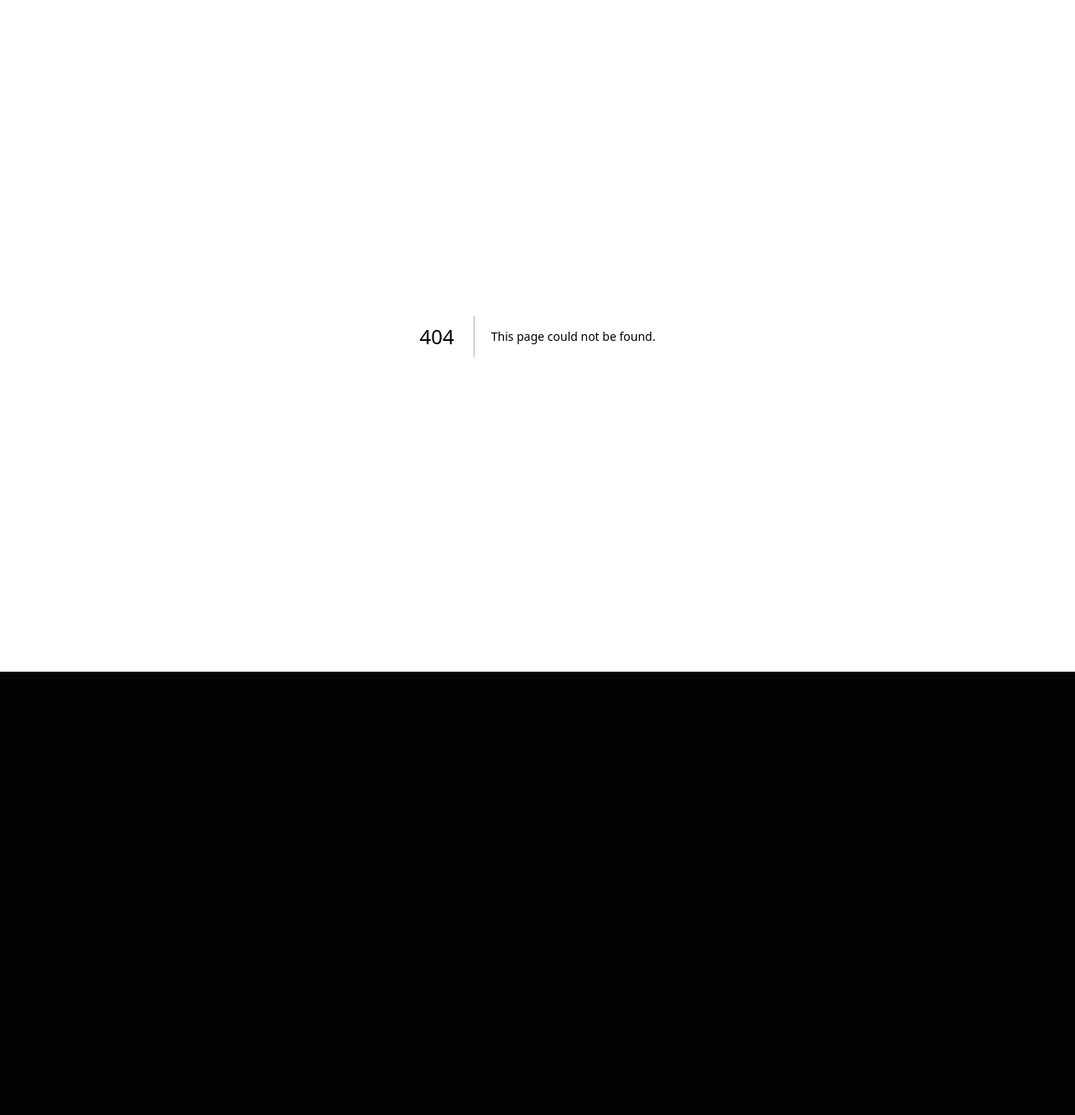
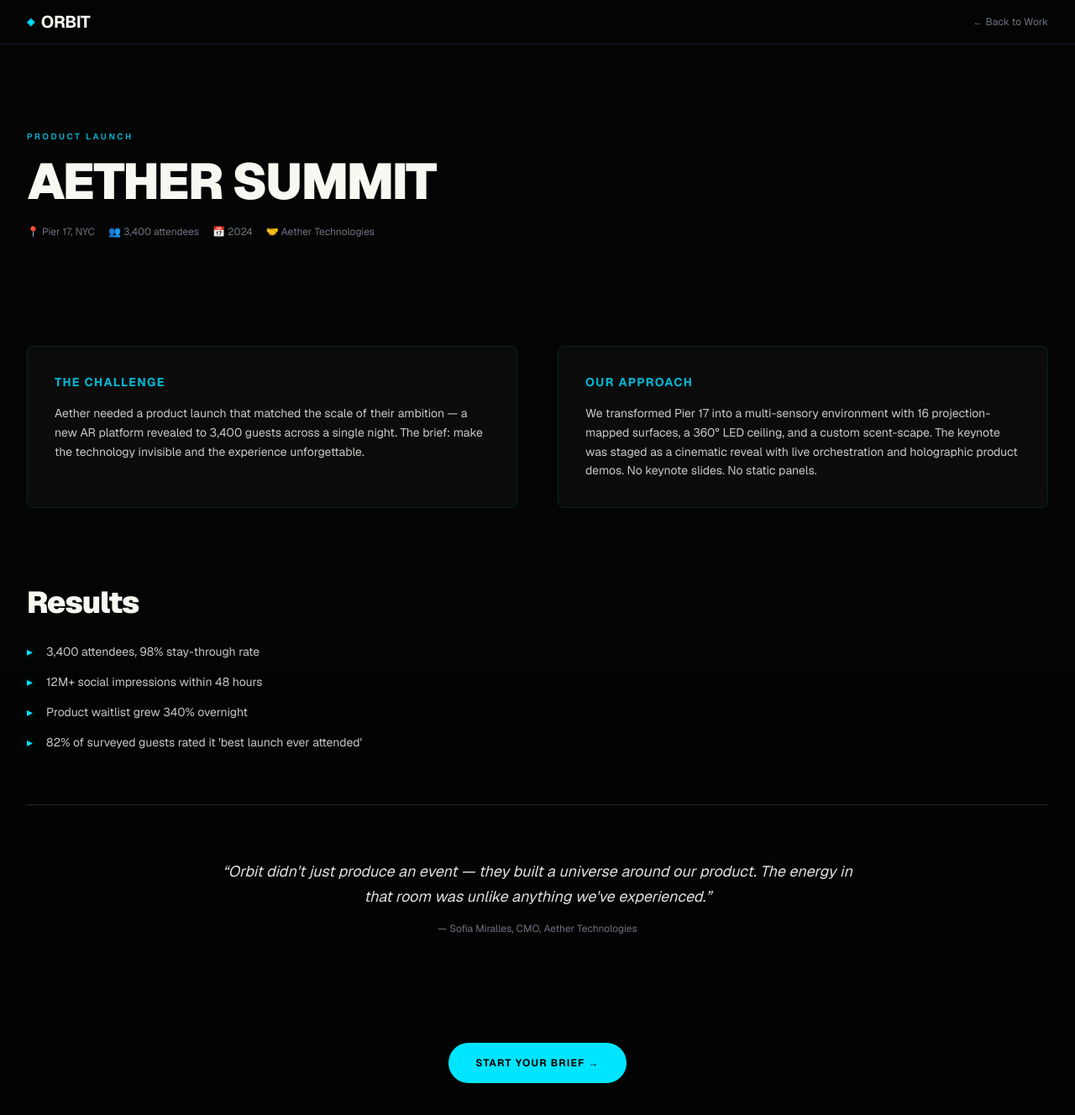
Before and after one commit to anas-khan-antimatter/mkt-orbit-events, a Next.js app in the folder orbit-events/: page /work/aether-summit in a window 1280 px wide. Before the commit this address had no page. Shown: the top 1328 px of the page at 84% size. Before the commit the page ends 800 px from the top, so only its background shows below. Built offline with nearby package versions, Linux system fonts and the light colour scheme.

Commit message:
antimatter: checkpoint c-1790732972231-maddm

```diff
--- /dev/null
+++ b/orbit-events/src/app/work/[slug]/page.tsx
@@ -0,0 +1,167 @@
+"use client";
+
+import Link from "next/link";
+import { use } from "react";
+
+const caseStudies: Record<string, { title: string; category: string; venue: string; attendees: number; year: number; client: string; challenge: string; approach: string; results: string[]; testimonial?: { quote: string; name: string; title: string } }> = {
+  "aether-summit": {
+    title: "AETHER SUMMIT",
+    category: "Product Launch",
+    venue: "Pier 17, NYC",
+    attendees: 3400,
+    year: 2024,
+    client: "Aether Technologies",
+    challenge: "Aether needed a product launch that matched the scale of their ambition — a new AR platform revealed to 3,400 guests across a single night. The brief: make the technology invisible and the experience unforgettable.",
+    approach: "We transformed Pier 17 into a multi-sensory environment with 16 projection-mapped surfaces, a 360° LED ceiling, and a custom scent-scape. The keynote was staged as a cinematic reveal with live orchestration and holographic product demos. No keynote slides. No static panels.",
+    results: [
+      "3,400 attendees, 98% stay-through rate",
+      "12M+ social impressions within 48 hours",
+      "Product waitlist grew 340% overnight",
+      "82% of surveyed guests rated it 'best launch ever attended'",
+    ],
+    testimonial: {
+      quote: "Orbit didn't just produce an event — they built a universe around our product. The energy in that room was unlike anything we've experienced.",
+      name: "Sofia Miralles",
+      title: "CMO, Aether Technologies",
+    },
+  },
+  "noir-gala": {
+    title: "NOIR GALA",
+    category: "Annual Gala",
+    venue: "The Shed, NYC",
+    attendees: 620,
+    year: 2024,
+    client: "Noir Foundation",
+    challenge: "An annual fundraiser that had grown stale — same venue, same format, same results. The Foundation needed to reignite donor excitement and attract a younger philanthropic cohort without alienating legacy supporters.",
+    approach: "We designed a single long-table format spanning The Shed's entire hall, seating all 620 guests along one continuous line. The menu was a collaboration with a Michelin-starred chef, and each course was paired with a live performance — spoken word, string quartet, digital art. The evening culminated in a live auction run as a game show.",
+    results: [
+      "$4.2M raised (record, +67% YoY)",
+      "40% of attendees were first-time donors under 35",
+      "98% of post-event survey rated dining 'exceptional'",
+      "Featured in Vanity Fair's 'Best Parties of 2024'",
+    ],
+    testimonial: {
+      quote: "Orbit understood that our 'product' is the feeling of being part of something larger. They amplified that feeling by an order of magnitude.",
+      name: "James K. Osei",
+      title: "Executive Director, Noir Foundation",
+    },
+  },
+  "verdant-fest": {
+    title: "VERDANT FEST",
+    category: "Experiential Activation",
+    venue: "Miami Marine Stadium",
+    attendees: 18000,
+    year: 2024,
+    client: "Verdant Beverage Co.",
+    challenge: "Verdant wanted to launch their new line of functional beverages not through advertising, but through a live brand universe — a one-day festival that embodied the product's ethos: vibrant, sustainable, and energizing.",
+    approach: "We built a temporary bioluminescent garden on the historic Miami Marine Stadium grounds, featuring 40+ interactive art installations, a main stage powered entirely by renewable energy, and a 'flavor lab' where attendees could customize and bottle their own drinks. Every material was compostable or recyclable.",
+    results: [
+      "18,000 attendees (venue sold out)",
+      "2.3M earned media impressions",
+      "95% waste diversion rate (landfill-free)",
+      "Product trial conversion rate of 73%",
+    ],
+  },
+  "pulse-showcase": {
+    title: "PULSE SHOWCASE",
+    category: "Brand Immersion",
+    venue: "LA State Historic Park",
+    attendees: 1200,
+    year: 2024,
+    client: "Pulse Audio",
+    challenge: "Pulse Audio needed to demonstrate their premium headphones weren't just consumer electronics — they were a portal to a deeper listening experience. A standard booth at a trade show wouldn't cut it.",
+    approach: "We designed a 45-minute guided listening journey through 6 themed chambers (anechoic → forest → cathedral → studio → club → silence). Each guest experienced Pulse products in environments designed to showcase specific audio capabilities. The journey ended in a dark-room 'silent concert' with 100 dancers wearing Pulse headphones.",
+    results: [
+      "1,200 guests, avg dwell time 52 min",
+      "Press preview drew 40+ publications",
+      "Pre-orders on opening night exceeded 6-month forecast",
+      "94% of attendees said they'd 'definitely' recommend to a peer",
+    ],
+  },
+};
+
+export default function WorkSlug({ params }: { params: Promise<{ slug: string }> }) {
+  const { slug } = use(params);
+  const project = caseStudies[slug];
+
+  if (!project) {
+    return (
+      <div className="bg-[#030303] min-h-screen flex items-center justify-center">
+        <div className="text-center">
+          <h1 className="text-4xl font-black text-[#f8f8f2]">Event not found</h1>
+          <Link href="/work" className="mt-4 text-[#00b8d4] hover:text-[#00e5ff] transition-colors">← Back to work</Link>
+        </div>
+      </div>
+    );
+  }
+
+  return (
+    <>
+      <div className="scanlines" />
+      <nav className="sticky top-0 z-50 w-full border-b border-[#1f2937]/60 bg-[#030303]/80 backdrop-blur-2xl">
+        <div className="mx-auto flex max-w-7xl items-center justify-between px-4 py-3 sm:px-6 lg:px-8">
+          <Link href="/" className="flex items-center gap-2 text-xl font-bold tracking-tight text-[#f8f8f2]"><span className="text-[#00e5ff] text-xs font-black">◈</span> ORBIT</Link>
+          <Link href="/work" className="text-xs text-[#6b7280] hover:text-[#f8f8f2] transition-colors">← Back to Work</Link>
+        </div>
+      </nav>
+
+      <main className="bg-[#030303]">
+        <div className="mx-auto max-w-7xl px-4 sm:px-6 lg:px-8">
+          {/* Header */}
+          <div className="py-16 lg:py-24">
+            <span className="text-[10px] font-semibold uppercase tracking-[0.25em] text-[#00b8d4]">{project.category}</span>
+            <h1 className="mt-4 poster text-6xl font-black text-[#f8f8f2]">{project.title}</h1>
+            <div className="mt-6 flex flex-wrap gap-4 text-xs text-[#6b7280]">
+              <span>📍 {project.venue}</span>
+              <span>👥 {project.attendees.toLocaleString()} attendees</span>
+              <span>📅 {project.year}</span>
+              <span>🤝 {project.client}</span>
+            </div>
+          </div>
+
+          {/* Challenge + Approach */}
+          <div className="grid gap-12 lg:grid-cols-2 py-8">
+            <div className="glass-card p-8 rounded-lg">
+              <h2 className="text-sm font-bold uppercase tracking-widest text-[#00b8d4]">The Challenge</h2>
+              <p className="mt-4 text-sm leading-relaxed text-[#f8f8f2]/80">{project.challenge}</p>
+            </div>
+            <div className="glass-card p-8 rounded-lg">
+              <h2 className="text-sm font-bold uppercase tracking-widest text-[#00b8d4]">Our Approach</h2>
+              <p className="mt-4 text-sm leading-relaxed text-[#f8f8f2]/80">{project.approach}</p>
+            </div>
+          </div>
+
+          {/* Results */}
+          <div className="py-16">
+            <h2 className="poster text-4xl font-black text-[#f8f8f2]">Results</h2>
+            <ul className="mt-8 space-y-4">
+              {project.results.map((r, i) => (
+                <li key={i} className="flex items-center gap-4 text-sm text-[#f8f8f2]/80">
+                  <span className="text-[#00e5ff] glow-text">▸</span>
+                  {r}
+                </li>
+              ))}
+            </ul>
+          </div>
+
+          {/* Testimonial */}
+          {project.testimonial && (
+            <div className="py-16 border-t border-[#1f2937]">
+              <blockquote className="max-w-3xl mx-auto text-center">
+                <p className="text-lg italic leading-relaxed text-[#f8f8f2]/90">&ldquo;{project.testimonial.quote}&rdquo;</p>
+                <footer className="mt-4 text-xs text-[#6b7280]">— {project.testimonial.name}, {project.testimonial.title}</footer>
+              </blockquote>
+            </div>
+          )}
+
+          {/* CTA */}
+          <div className="py-16 text-center">
+            <Link href="/brief" className="inline-flex h-12 items-center justify-center rounded-full bg-[#00e5ff] px-8 text-xs font-bold uppercase tracking-widest text-[#030303] transition-all hover:shadow-[0_0_24px_rgba(0,229,255,0.5)]">
+              Start Your Brief →
+            </Link>
+          </div>
+        </div>
+      </main>
+    </>
+  );
+}
```
